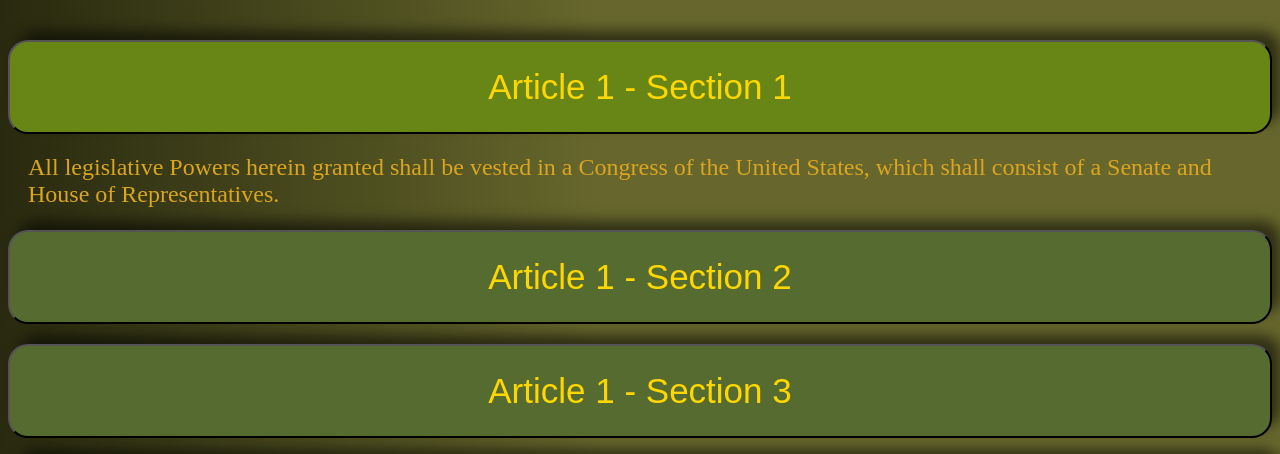
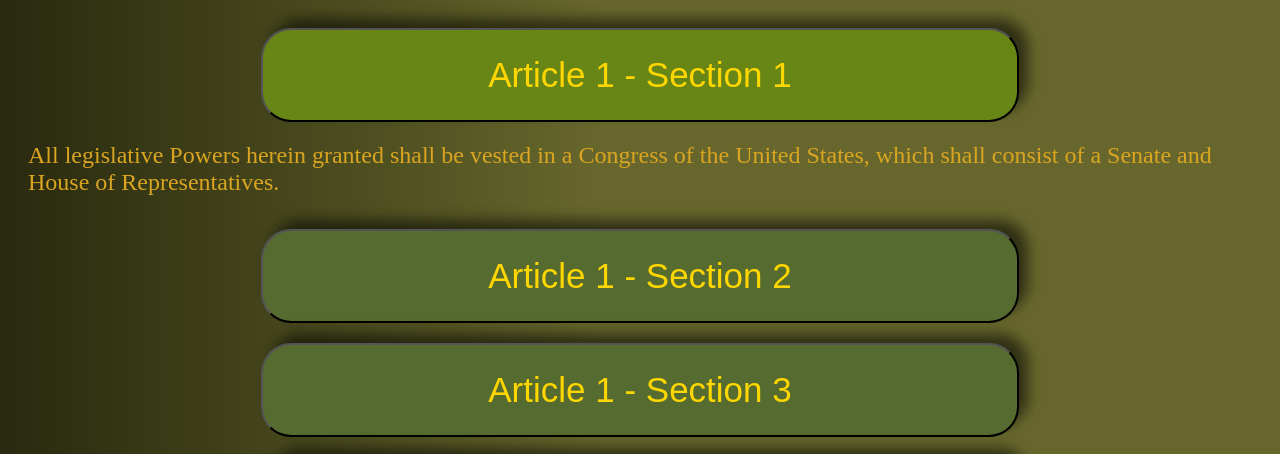
Before and after one commit to MarKoder7/USA-Constitution, a plain HTML site: page index.html in a window 1280 px wide. Both pictures are taken after a click on the button "Article 1 - Section 1". Shown: the part 332-786 px from the top of the page. Drawn offline with nearby package versions, Linux system fonts and the light colour scheme; a web font is replaced by a local one.

Commit message:
Css change

```diff
--- a/css/main.css
+++ b/css/main.css
@@ -1,7 +1,6 @@
 body {
-    margin-top: 20px;
+
     margin-bottom: 100px;
-    background-color: black;
     /* background-color: (#d66b72); */
     background: rgba(38, 39, 12, 0.99);
     background: -moz-linear-gradient(left, rgba(38, 39, 12, 0.99) 0%, rgba(82, 83, 34, 1) 32%, rgba(103, 103, 45, 1) 47%);
@@ -13,43 +12,28 @@ body {
     filter: progid:DXImageTransform.Microsoft.gradient(startColorstr='#26270c', endColorstr='#67672d', GradientType=1)
 }
 
-#main {
-    display: table-cell;
-    width: 100%;
-    /* grid-template-columns: auto; */
-    font-family: 'Noto Serif', serif bold;
-    /* font-size: 12pt; */
-    color: green;
+.main {
+    display: flex;
+    justify-content: center;
+    align-content: center;
 }
 
-.article {
-    display: table-row;
-    width: 100%;
-    border: 1px solid rgba(124, 121, 121, 0.5);
-    grid-template-columns: 100px auto;
-    font-family: 'Open Sans', sans-serif;
-}
+/* .article {
+  position: relative;
 
-.sectiontitle {
-    color: rgb(8, 240, 19);
-    font-size: 20pt;
-    font-family: 'PT Serif Caption', serif;
-    /* background-color: rgb(66, 109, 31) */
-
-}
+} */
 
 .collapsible {
+    margin-left: 20%;
     padding: 25px;
-    width: 100%;
+    width: 60%;
     background-color: darkolivegreen;
     color: gold;
     cursor: pointer;
     text-align: center;
     outline: none;
-    border-radius: 20px;
+    border-radius: 30px;
     font-size: 35px;
-
-    position: sticky;
     margin-block-end: 20px;
     -webkit-box-shadow: 10px -10px 14px -1px rgba(0, 0, 0, 0.55);
     -moz-box-shadow: 10px -10px 14px -1px rgba(0, 0, 0, 0.55);
@@ -68,10 +52,10 @@ body {
     color: goldenrod;
     font-size: 18pt;
     font-family: 'PT Serif Caption', serif;
+    margin-bottom: 15px;
 }
 
 .header {
-    margin-top: 15px;
     border-radius: 4pt;
     padding: 110px;
     background: url('https://today.law.harvard.edu/wp-content/uploads/2018/07/CONSTITUTION_iStock-923052552_2500.jpg') top/cover no-repeat;
--- a/js/main.js
+++ b/js/main.js
@@ -19,20 +19,24 @@
 // });
 // });
 
-document.addEventListener("DOMContentLoaded", function(){
+document.addEventListener("DOMContentLoaded", function () {
 
-    var coll = document.querySelectorAll(".collapsible");
-    var i;
+  var collapse = document.querySelectorAll(".collapsible");
 
-    for (i = 0; i < coll.length; i++) {
-      coll[i].addEventListener("click", function() {
+  for (var i = 0; i < collapse.length; i++) {
+    collapse[i].addEventListener("click", function () {
       this.classList.toggle("active");
+      // document.querySelectorAll('.section').forEach(function (otherDiv) {
+      //   otherDiv.style.display = 'none'
+      // })
+
       var section = this.nextElementSibling;
       if (section.style.display === "block") {
         section.style.display = "none";
       } else {
         section.style.display = "block";
       }
+
     });
   }
 })
```
Lines whose indentation alone changed are shown as unchanged.
